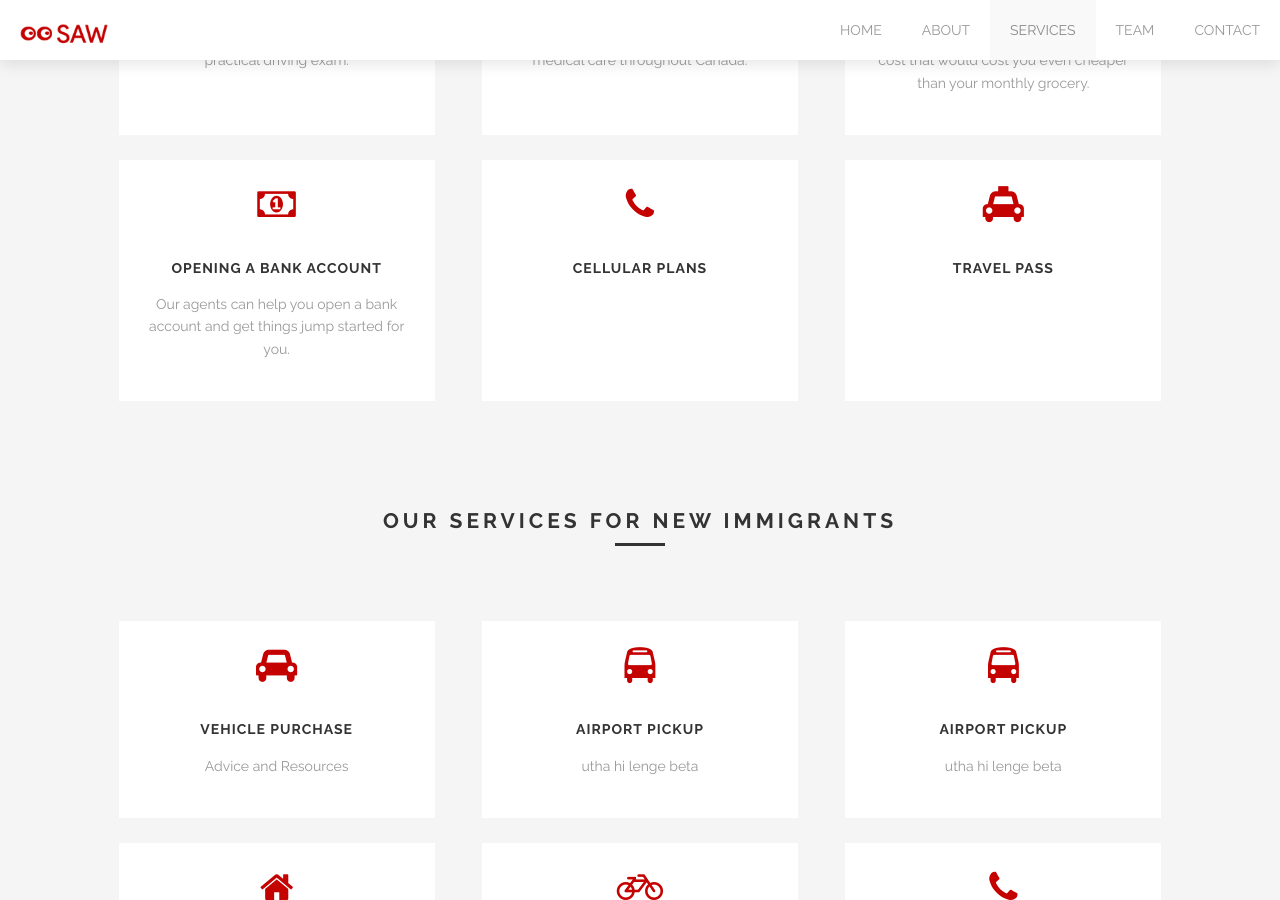
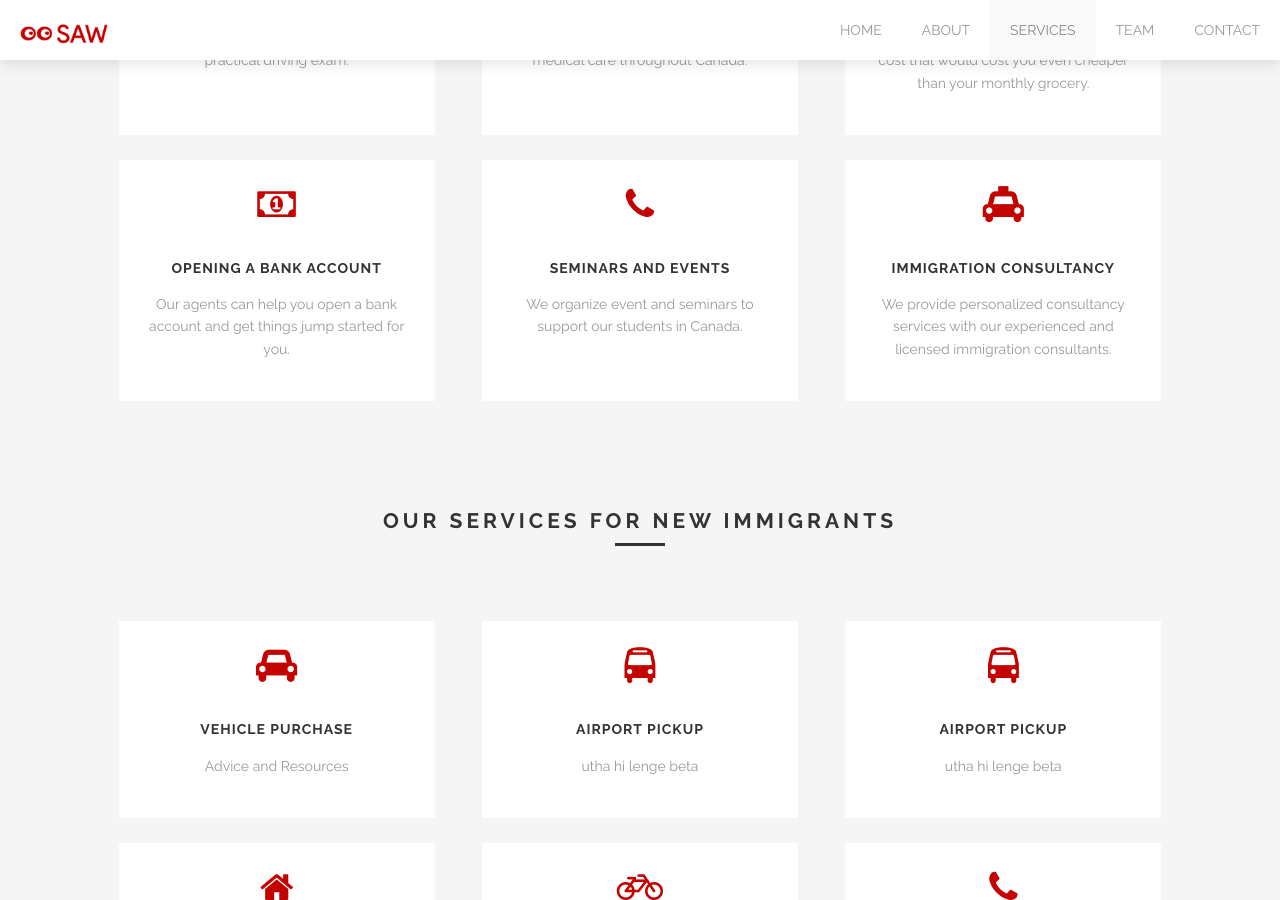
Before and after one commit to prabhav/saw, a Jekyll site: the page built from index.markdown, in a window 1280 px wide and 900 px high, scrolled down 3191 px. Built offline with Jekyll 4.4.1, drawn with Linux system fonts in a browser that asks for light colours.

Commit message:
Updated Index

```diff
--- a/index.markdown
+++ b/index.markdown
@@ -88,11 +88,12 @@ students:
   description: Our agents can help you open a bank account and get things jump started
     for you.
 - icon: phone
-  title: Cellular Plans
-  description:
+  title: Seminars and Events
+  description: We organize event and seminars to support our students in Canada.
 - icon: cab
-  title: Travel Pass
-  description:
+  title: Immigration Consultancy
+  description: We provide personalized consultancy services with our experienced and
+    licensed immigration consultants.
 immigrants:
 - icon: car
   title: Vehicle Purchase
```
